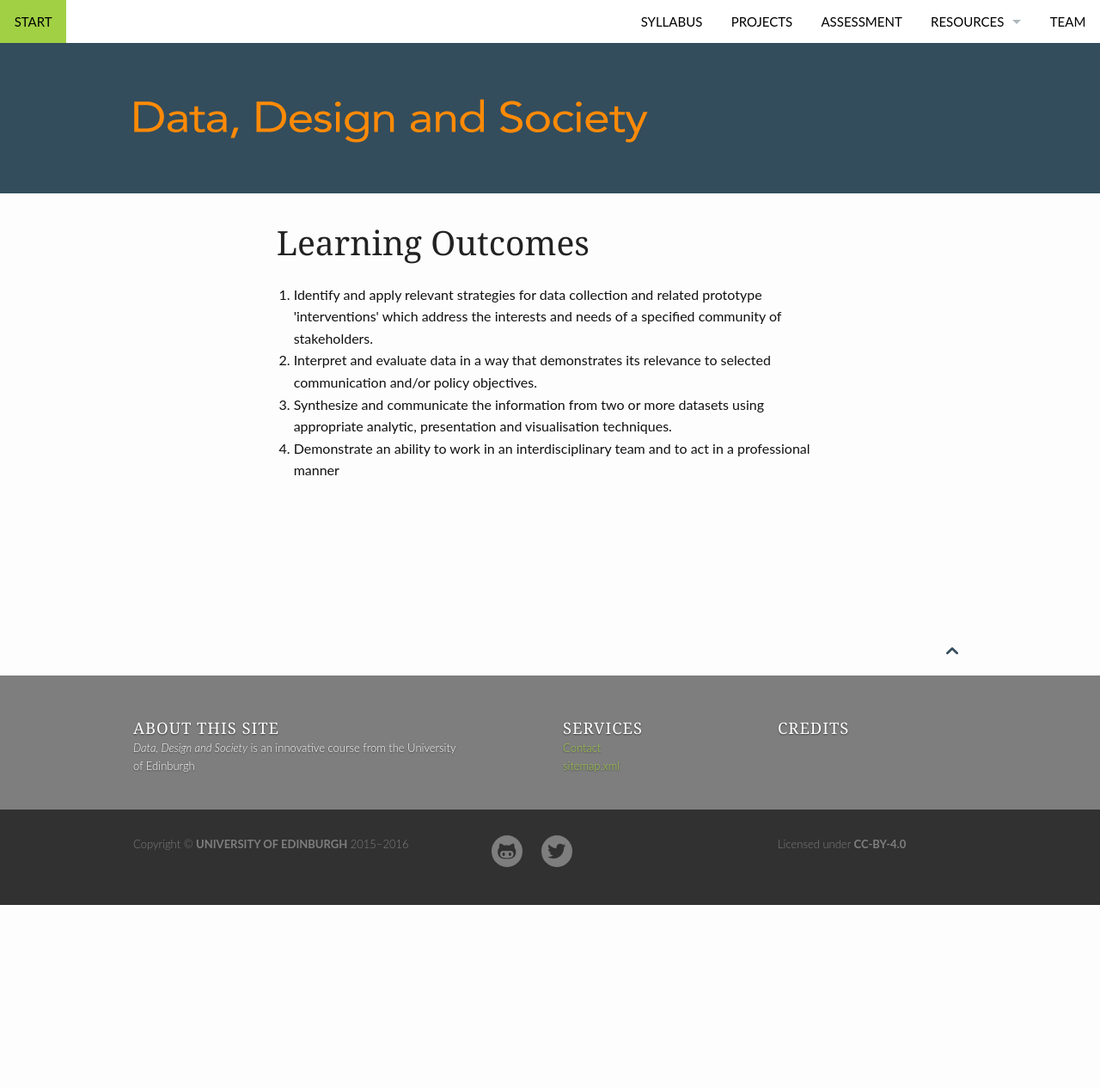
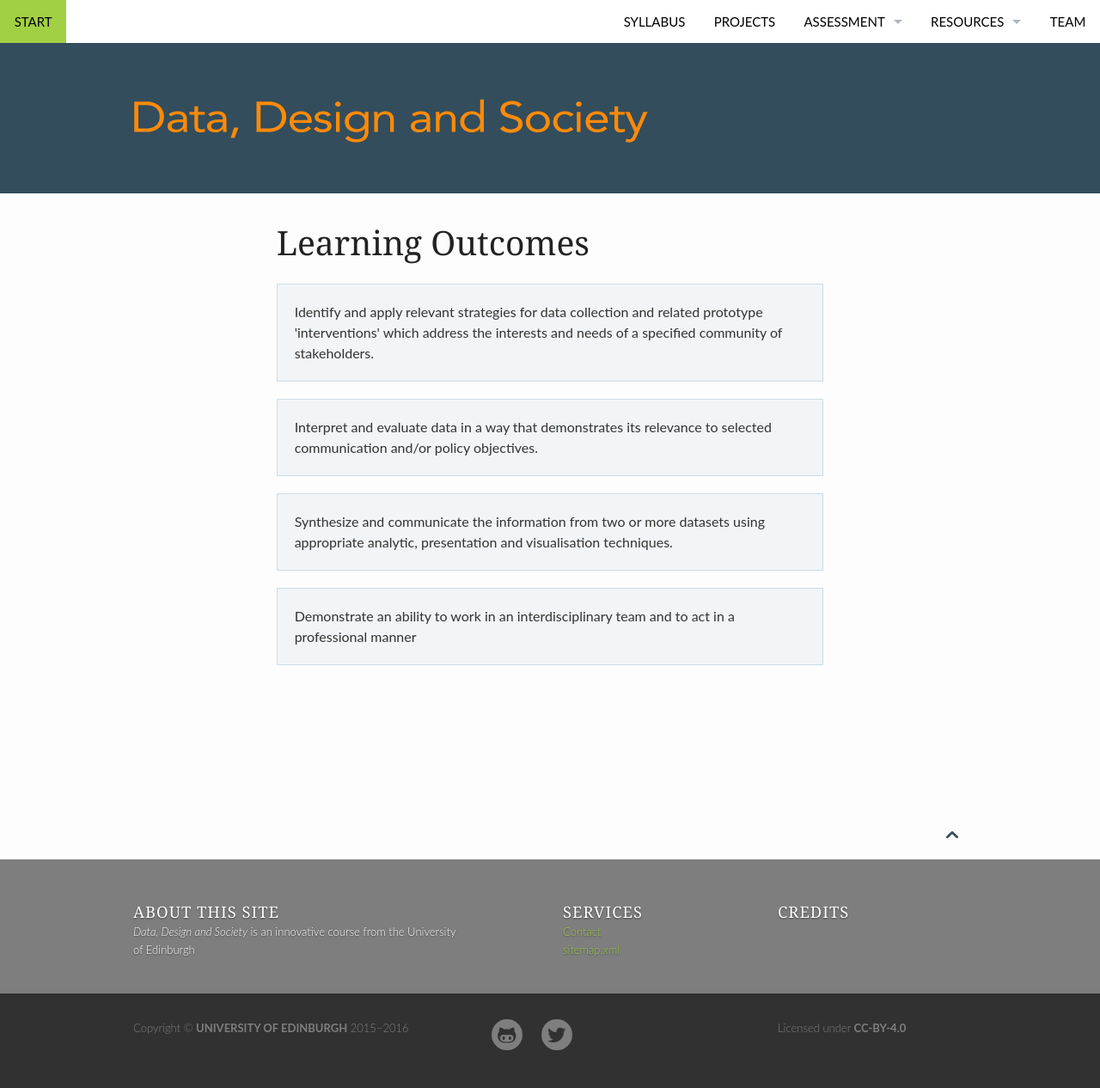
Before and after one commit to edinburghlivinglab/dds, a Jekyll site: the page built from pages/learning_outcomes.md, in a window 1280 px wide. Shown: the whole page at 86% size. Built offline with Jekyll 4.4.1, drawn with Linux system fonts in a browser that asks for light colours; before the commit the page ends 1053 px from its top, so only the background shows below that.

```diff
--- a/_data/navigation.yml
+++ b/_data/navigation.yml
@@ -27,8 +27,15 @@
   side: right
 
 - title: "Assessment"
-  url: "/assessment/"
+  url: "#"
   side: right
+  dropdown:
+  - title: "Overview"
+    url: "/overview/"
+  - title: "Coursework Details"
+    url: "#"
+  - title: "Learning Outcomes"
+    url: "/learning_outcomes/"
 
 - title: "Resources"
   url: "#"
@@ -36,9 +43,7 @@
   dropdown:
   - title: "Local Food Initiatives"
     url: "/initiatives/"
-  - title: "Dropdown Menu 2"
-    url: "#"
-  - title: "Dropdown Menu 3"
+  - title: "Datasets"
     url: "#"
 
 - title: "Team"
--- a/pages/learning_outcomes.md
+++ b/pages/learning_outcomes.md
@@ -6,15 +6,15 @@ teaser: ""
 permalink: /learning_outcomes/
 ---
 <div>
-	<ol>
-		<li>Identify and apply relevant strategies for data collection and related
+
+		<div class="panel callout">Identify and apply relevant strategies for data collection and related
 			prototype 'interventions' which address the interests and needs of a specified
-			community of stakeholders.</li>
-	 	<li>Interpret and evaluate data in a way that demonstrates its relevance to
-			selected communication and/or policy objectives.</li>
-		<li>Synthesize and communicate the information from two or more datasets using
-			appropriate analytic, presentation and visualisation techniques.</li>
-		<li>Demonstrate an ability to work in an interdisciplinary team and to act in a
-			professional manner</li>
-	</ol>
+			community of stakeholders.</div>
+	 	<div class="panel callout">Interpret and evaluate data in a way that demonstrates its relevance to
+			selected communication and/or policy objectives.</div>
+		<div class="panel callout">Synthesize and communicate the information from two or more datasets using
+			appropriate analytic, presentation and visualisation techniques.</div>
+		<div class="panel callout">Demonstrate an ability to work in an interdisciplinary team and to act in a
+			professional manner</div>
+
 </div>
```
Also changed, not shown: pages/assessment.md (+3 -3 lines).
